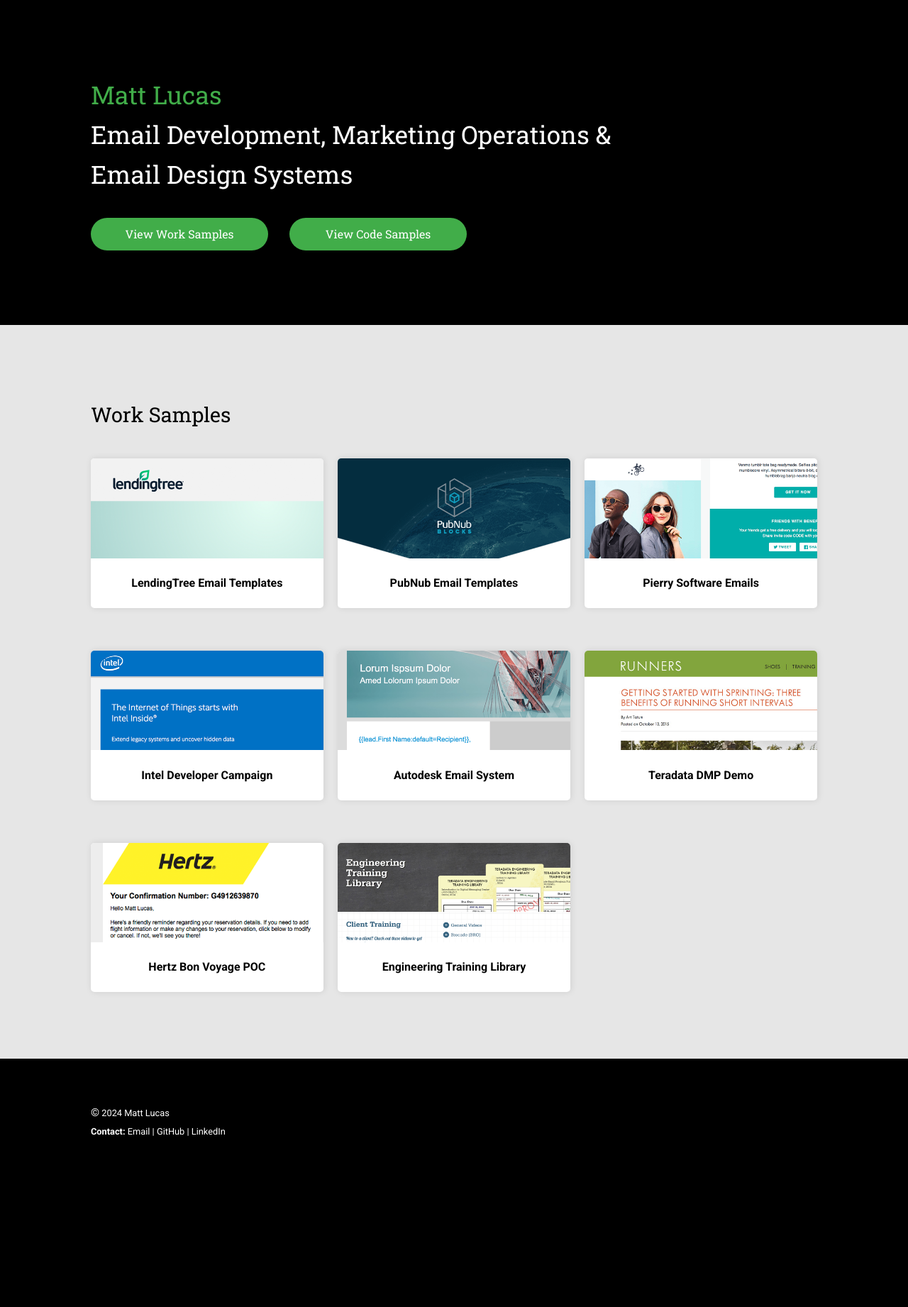
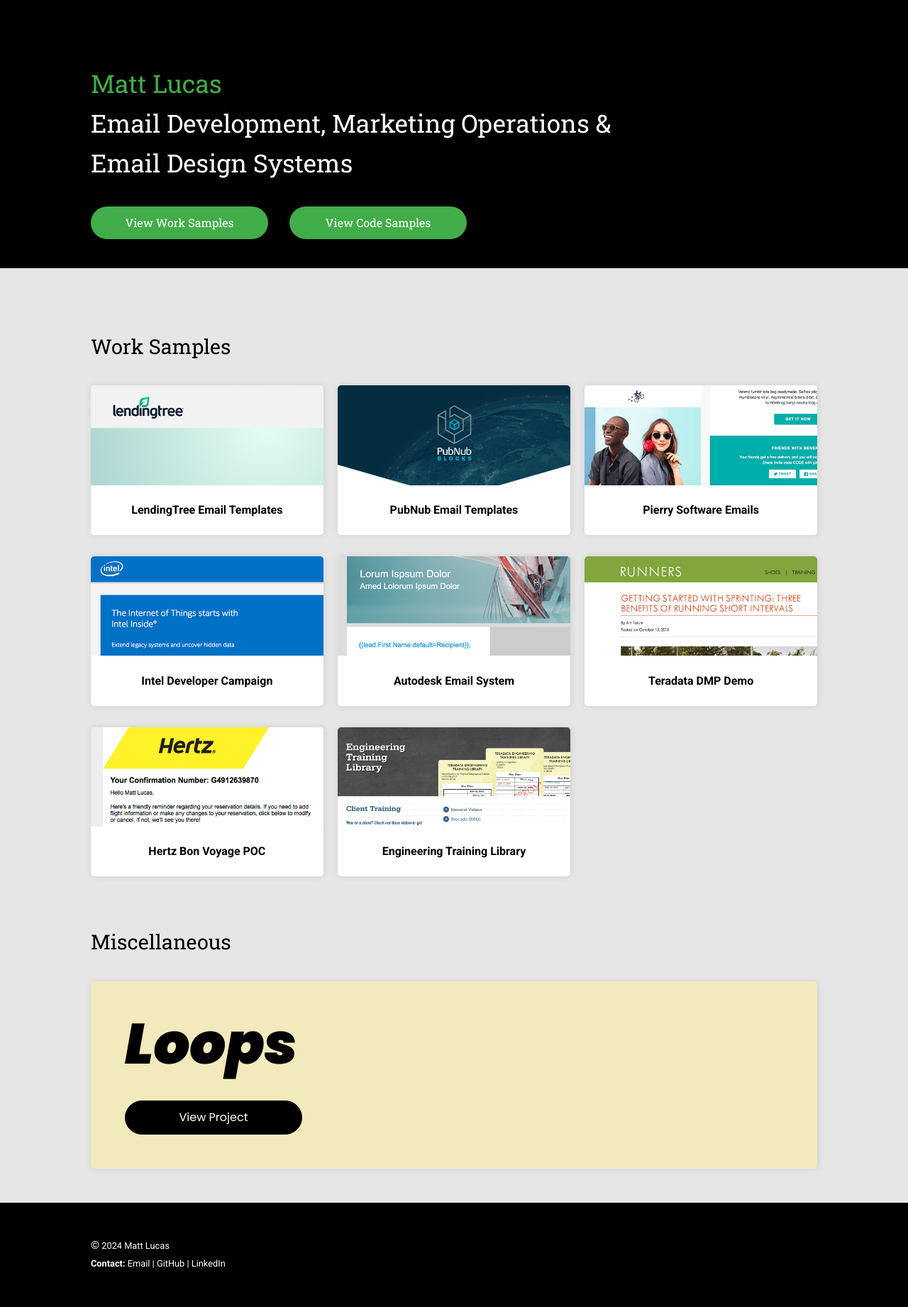
Before and after one commit to mattdavidlucas/mattdavidlucas.github.io, a Jekyll site: the page built from index.html, in a window 1280 px wide. Shown: the whole page at 71% size. Built offline with Jekyll 4.4.1, drawn with Linux system fonts in a browser that asks for light colours; nearby versions of some CDN libraries; before the commit the page ends 1672 px from its top, so only the background shows below that.

Commit message:
Add 'Loops' project to home page

```diff
--- a/_includes/head.html
+++ b/_includes/head.html
@@ -12,5 +12,9 @@
   <link rel="stylesheet" href="https://fonts.googleapis.com/css?family=Roboto+Slab:400,700|Roboto:400,700&display=swap">
   <link rel="stylesheet" href="{{ '/css/main.css' | prepend: site.baseurl }}">
 
+  <link rel="preconnect" href="https://fonts.googleapis.com">
+  <link rel="preconnect" href="https://fonts.gstatic.com" crossorigin>
+  <link href="https://fonts.googleapis.com/css2?family=Poppins:ital,wght@0,300;0,400;1,900&display=swap" rel="stylesheet">
+
   <link rel="canonical" href="{{ page.url | replace:'index.html','' | prepend: site.baseurl | prepend: site.url }}">
 </head>
--- a/_sass/_home.scss
+++ b/_sass/_home.scss
@@ -95,4 +95,31 @@
 
 .container_portfolio {
 	background-color: #e6e6e6;
+	padding-bottom: 3em;
 }
+
+// Special Projects
+.spec-project {
+	background-color: #f2eabc;
+	border-radius: 5px;
+	box-shadow: 1px 0px 10px rgba(0,0,0,0.1);
+	padding: 2em;
+
+	@media only screen and (min-width: 760px) {
+		padding: 3em;
+	}
+}
+
+.black {
+	background-color: #000;
+	border: 1px solid #000;
+	margin: 0 auto;
+	&:hover {
+		background-color: #f2eabc;
+		color: #000;
+	}
+
+	@media only screen and (min-width: 760px) {
+		margin: 0;
+	}
+ }
--- a/_sass/_layout.scss
+++ b/_sass/_layout.scss
@@ -7,7 +7,7 @@
 
 .wrapper {
 	margin: 0 auto;
-	padding: 5% 10%;
+	padding: 3em 10% 0;
 
 	@media only screen and (min-width: 960px) {
 		width: 80%;
@@ -20,7 +20,7 @@
 
 div.wrapper {
 	@media only screen and (min-width: 960px) {
-		padding: 5% 0;
+		padding: 3em 0 0 0;
 	}
 }
 
@@ -149,6 +149,7 @@
 // Footer
 .site-footer {
 	background-color: #000;
+	padding: 3em 0;
 
 	small {
 		color: #fff;
@@ -165,6 +166,11 @@
 	}
 
 	span { font-size: 1.2em; }
+}
+
+.site-footer > .wrapper {
+	padding-top: 0;
+	padding-bottom: 0;
 }
 
 @media only screen and (min-width: 960px) {
@@ -190,6 +196,7 @@
 	#portfolio {
 		// background-color: #FFF;
 		padding-top: 2em;
+		padding-bottom: 2em;
 
 		@media only screen and (min-width: 1500px) {
 			padding-top: 0;
@@ -201,7 +208,7 @@
 	background-color: #FFF;
 	border-radius: 5px;
 	box-shadow: 1px 0px 10px rgba(0,0,0,0.1);
-	margin: 30px auto;
+	margin: 0 auto 30px;
 	overflow: hidden;
 	max-width: 400px;
 
--- a/_sass/_typography.scss
+++ b/_sass/_typography.scss
@@ -80,12 +80,11 @@
 
 .section-title {
 	font-size: $small-headline;
-	margin-bottom: 0;
+	margin-bottom: 1.4em;
 	text-align: center;
 
 	@media only screen and (min-width: 960px) {
 		font-size: $medium-headline;
-		margin-bottom: 0.6em;
 		text-align: left;
 	}
 }
@@ -159,3 +158,28 @@
 
 	figcaption { font-size: 0.8em; }
 }
+
+// Special Projects
+.sp-loops {
+	text-align: center;
+	@media only screen and (min-width: 760px) {
+		text-align: left;
+	}
+
+	h4, a { font-family: 'Poppins', sans-serif; }
+
+	h4 {
+		font-size: 3em;
+		font-style: italic;
+		font-weight: 900;
+		margin-bottom: 0.5em;
+
+		@media only screen and (min-width: 760px) {
+			font-size: 5em;
+		}
+	}
+
+	a {
+		text-decoration: none;
+	}
+}
--- a/index.html
+++ b/index.html
@@ -31,4 +28,16 @@
 			{% include portfolio-cards.html %}
 		</section><!-- /#portfolio -->
 	</div>
+
+	<div class="wrapper">
+		<header>
+			<h3 class="section-title misc">Miscellaneous</h3>
+		</header>
+
+		<section class="spec-project sp-loops cf">
+			<h4><a href="/loops" class="link-text" target="_blank">Loops</a></h4>
+
+			<a href="/loops" class="cta black" target="_blank">View Project</a>
+		</section>
+	</div>
 </section>
--- a/loops.html
+++ b/loops.html
@@ -7,7 +7,7 @@
     <header>
         <h1>Loops</h1>
 
-        <p>Some things I made on an Akai MPK Mini hooked up to GarageBand on a 2015 MacBook Air. The images are from a box of ephemera I found at The East Bay Depot for Creative Reuse in Oakland, California.</p>
+        <p>Some things I made on an Akai MPK Mini hooked up to GarageBand on a 2015 MacBook Air.</p>
     </header>
 
     <section class="loop-cards">
```
Also changed, not shown: other parts of index.html (+0 -3 lines).
